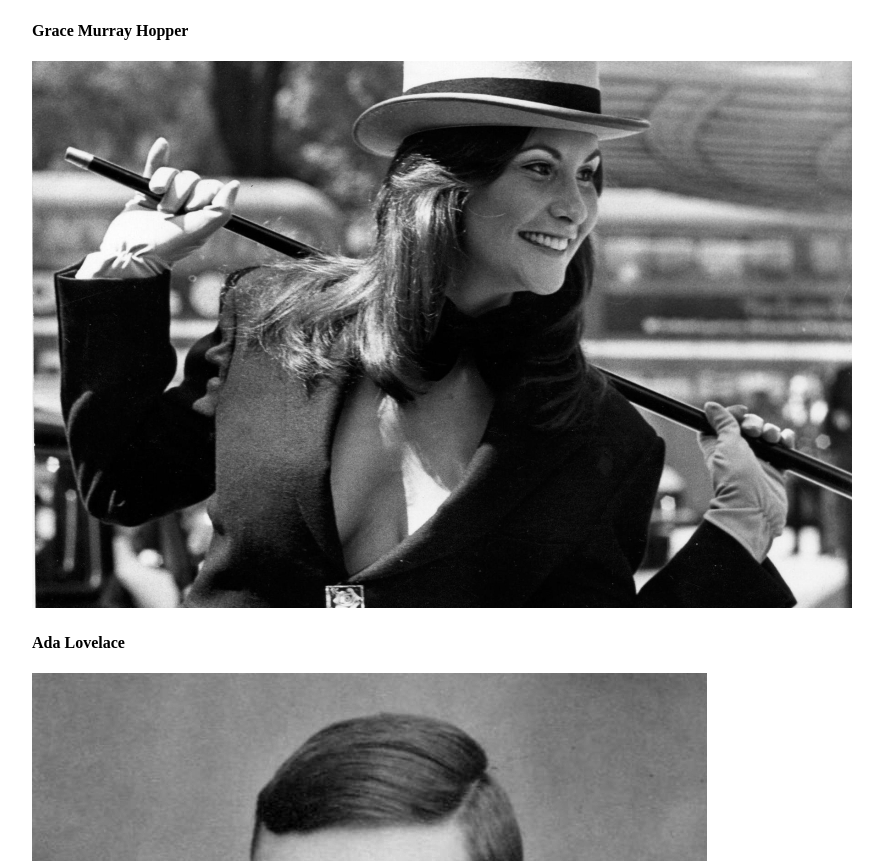
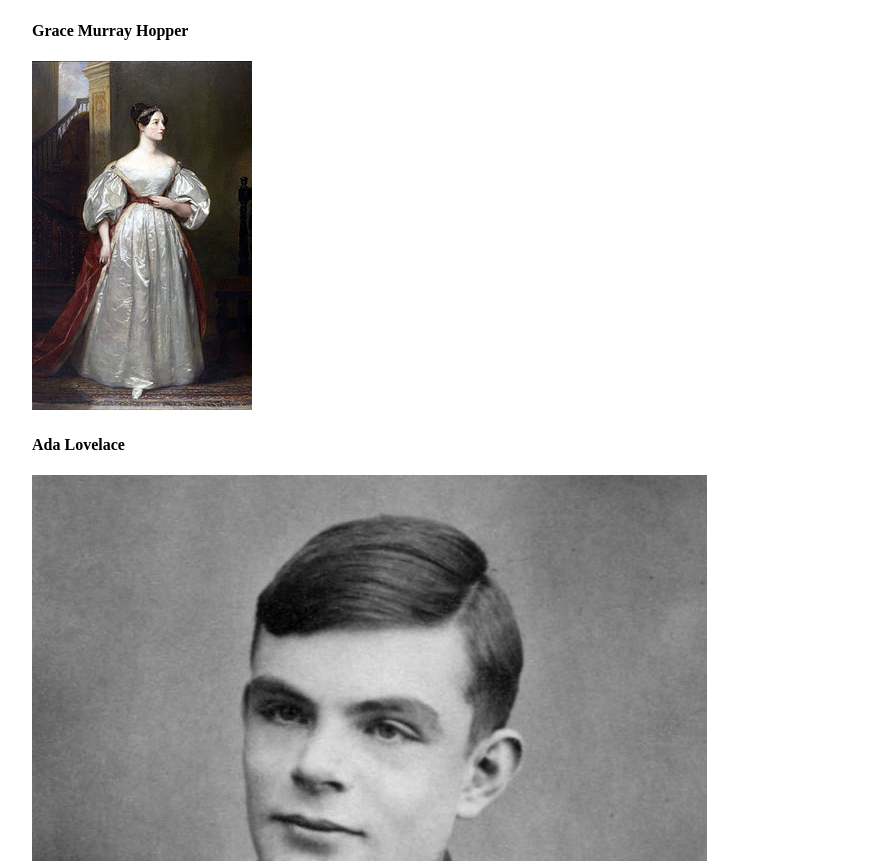
Before and after one commit to victoriadaluz/DH-Heroes, a website: page DH-Heroes/views/index.html in a window 1280 px wide. Shown: the part 1738-2599 px from the top of the page, without its empty margins (16-899 px from the left). Drawn offline with Linux system fonts and the light colour scheme.

Commit message:
Agregando cambios

```diff
--- a/DH-Heroes/views/index.html
+++ b/DH-Heroes/views/index.html
@@ -51,7 +51,7 @@
             <div class="babbage">
                 <div class='card'>
                    <a href="http://localhost:3040/lovelace">
-                       <img src="../public/img/22727_1209__20151015131229po.jpg"></a>
+                       <img src="../public/img/Ada_Lovelace.jpg"></a>
                        <h4>Ada Lovelace</h4>
                  </div>
             </div>
```
